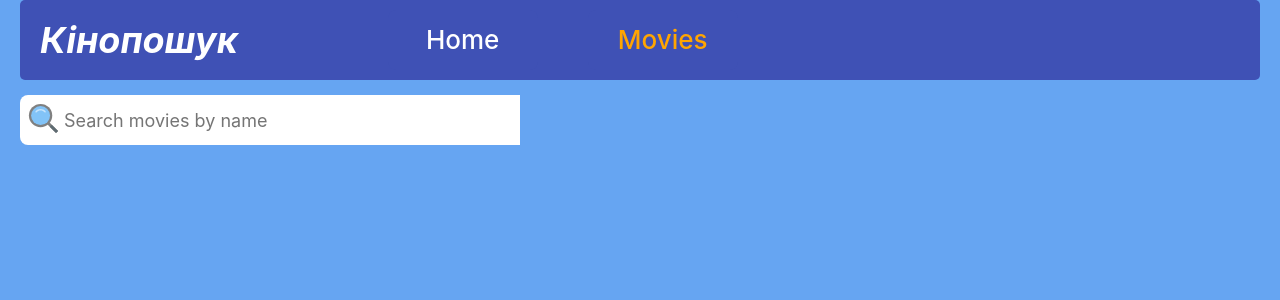
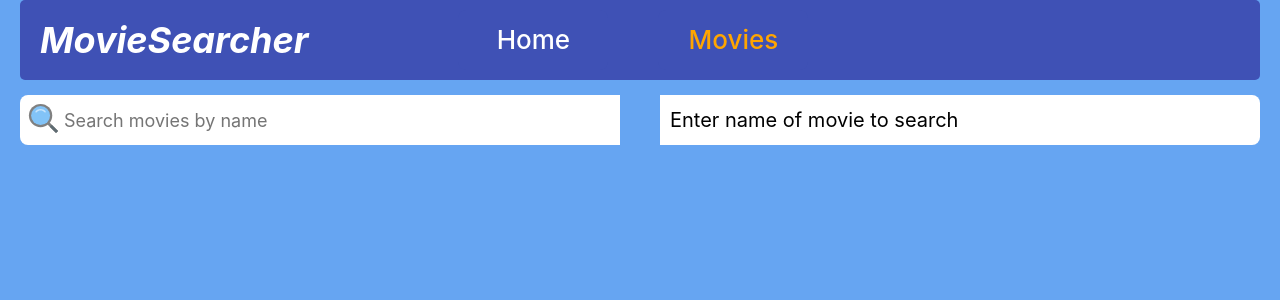
Before and after one commit to alex-neveroff/goit-react-hw-05-movies, a React (Create React App) app: page /goit-react-hw-05-movies/movies in a window 1280 px wide. Shown: the top 300 px of the page. Built offline with nearby package versions, Linux system fonts and the light colour scheme.

Commit message:
buttons prev and next, message in searchbar

```diff
--- a/src/components/Button/Button.jsx
+++ b/src/components/Button/Button.jsx
@@ -2,16 +2,17 @@ import React from 'react';
 import PropTypes from 'prop-types';
 import { LoadMoreButton } from './Button.styled';
 
-const Button = ({ onClick }) => {
+const Button = ({ onClick, name }) => {
   return (
     <LoadMoreButton type="button" onClick={onClick}>
-      Load more
+      {name}
     </LoadMoreButton>
   );
 };
 
 Button.propTypes = {
   onClick: PropTypes.func.isRequired,
+  name: PropTypes.string.isRequired,
 };
 
 export default Button;
--- a/src/components/Button/Button.styled.js
+++ b/src/components/Button/Button.styled.js
@@ -14,7 +14,6 @@ export const LoadMoreButton = styled.button`
   line-height: 24px;
   font-style: normal;
   font-weight: 500;
-  margin: 0 auto;
   width: 180px;
   height: 60px;
   color: #fff;
--- a/src/components/Layout/Layout.jsx
+++ b/src/components/Layout/Layout.jsx
@@ -7,7 +7,7 @@ const Layout = () => {
   return (
     <Container>
       <header className="header">
-        <p className="logo">Кінопошук</p>
+        <p className="logo">MovieSearcher</p>
         <nav className="navigation">
           <NavLink className="menu" to="/">
             Home
--- a/src/components/Layout/Layout.styled.js
+++ b/src/components/Layout/Layout.styled.js
@@ -74,4 +74,10 @@ export const Container = styled.div`
       color: #fff;
     }
   }
+
+  .buttons-block {
+    display: flex;
+    justify-content: center;
+    gap: 20px;
+  }
 `;
--- a/src/components/SearchForm/SearchForm.jsx
+++ b/src/components/SearchForm/SearchForm.jsx
@@ -1,11 +1,16 @@
-import React, { useState } from 'react';
+import React, { useEffect, useState } from 'react';
 import PropTypes from 'prop-types';
 import { ReactComponent as SearchIcon } from '../../icons/search.svg';
-import { SearchbarForm } from './SearchForm.styled';
+import { Searchbar } from './SearchForm.styled';
 import { Notify } from 'notiflix';
 
-const SearchForm = ({ onSubmit }) => {
+const SearchForm = ({ onSubmit, message }) => {
   const [inputQuery, setInputQuery] = useState('');
+  const [searchMessage, setSearchMessage] = useState('');
+
+  useEffect(() => {
+    setSearchMessage(message);
+  }, [message]);
 
   const handleSearch = event => {
     setInputQuery(event.currentTarget.value);
@@ -15,6 +20,7 @@ const SearchForm = ({ onSubmit }) => {
     event.preventDefault();
     if (inputQuery.trim() === '') {
       Notify.warning(`Enter something`);
+      setSearchMessage(`Enter something`);
       return;
     }
     onSubmit(inputQuery.trim());
@@ -22,7 +28,8 @@ const SearchForm = ({ onSubmit }) => {
   };
 
   return (
-    <SearchbarForm onSubmit={handleSubmit}>
+    <Searchbar>
+      <form className="searchbar-form" onSubmit={handleSubmit}>
         <button type="submit" className="searchbar-button">
           <SearchIcon width="35" height="35" />
         </button>
@@ -36,12 +43,17 @@ const SearchForm = ({ onSubmit }) => {
           value={inputQuery}
           onChange={handleSearch}
         />
-    </SearchbarForm>
+      </form>
+      <div>
+        <p className="message">{searchMessage}</p>
+      </div>
+    </Searchbar>
   );
 };
 
 SearchForm.propTypes = {
   onSubmit: PropTypes.func.isRequired,
+  message: PropTypes.string.isRequired,
 };
 
 export default SearchForm;
--- a/src/components/SearchForm/SearchForm.styled.js
+++ b/src/components/SearchForm/SearchForm.styled.js
@@ -1,12 +1,30 @@
 import styled from '@emotion/styled';
 
-export const SearchbarForm = styled.form`
+export const Searchbar = styled.div`
+  margin-bottom: 30px;
   display: flex;
+  justify-content: space-between;
   align-items: center;
-  width: 500px;
-  background-color: #fff;
-  margin-bottom: 30px;
-  border-radius: 8px;
+
+  .message {
+    display: flex;
+    align-items: center;
+    font-size: 20px;
+    padding-left: 10px;
+    width: 600px;
+    height: 50px;
+    background-color: #fff;
+    border-top-right-radius: 8px;
+    border-bottom-right-radius: 8px;
+  }
+
+  .searchbar-form {
+    display: flex;
+    align-items: center;
+    width: 600px;
+    background-color: #fff;
+    border-radius: 8px;
+  }
 
   .searchbar-button {
     display: inline-block;
--- a/src/pages/Home.jsx
+++ b/src/pages/Home.jsx
@@ -1,28 +1,37 @@
-import React, { useEffect, useState } from 'react';
+import React, { useEffect, useMemo, useState } from 'react';
 import getMovies from 'sevices/api';
 import { Notify } from 'notiflix';
 import MoviesGallery from 'components/MoviesGallery/MoviesGallery';
 import Button from 'components/Button/Button';
 import Loader from 'components/Loader/Loader';
+import { useSearchParams } from 'react-router-dom';
 
 const Home = () => {
+  const [searchParams, setSearchParams] = useSearchParams();
+  const params = useMemo(
+    () => Object.fromEntries([...searchParams]),
+    [searchParams]
+  );
+  const { page = '1' } = params;
+
   const [tradingMovies, setTradingMovies] = useState([]);
   const [loading, setLoading] = useState(false);
   const [error, setError] = useState(null);
-  const [currentPage, setCurrentPage] = useState(1);
-  const [isShowLoadMore, setIsShowLoadMore] = useState(false);
+  const [isShowPrev, setIsShowPrev] = useState(false);
+  const [isShowNext, setIsShowNext] = useState(false);
 
   useEffect(() => {
     const getTredingMovies = async () => {
       try {
         setLoading(true);
-        const { results, total_pages } = await getMovies(
+        const { results, total_pages, total_results } = await getMovies(
           'trending/movie/day',
-          currentPage
+          page
         );
 
-        setTradingMovies(prevResults => [...prevResults, ...results]);
-        showLoadMoreButton(total_pages);
+        setTradingMovies([...results]);
+        showNextButton(total_pages, total_results);
+        showPrevButton(total_results);
       } catch (error) {
         setError(error.message);
         Notify.failure(error.message);
@@ -30,16 +39,36 @@ const Home = () => {
         setLoading(false);
       }
     };
-    const showLoadMoreButton = totalPages => {
-      if (totalPages === currentPage) {
-        setIsShowLoadMore(false);
+    const showPrevButton = totalResults => {
+      if (totalResults > 0 && Number(page) > 1) {
+        setIsShowPrev(true);
         return;
       }
-      setIsShowLoadMore(true);
+      setIsShowPrev(false);
+    };
+
+    const showNextButton = (totalPages, totalResults) => {
+      if (totalResults > 0 && totalPages !== Number(page)) {
+        setIsShowNext(true);
+        return;
+      }
+      setIsShowNext(false);
     };
 
     getTredingMovies();
-  }, [currentPage]);
+  }, [page]);
+
+  const handlePrev = () => {
+    const nextPage = parseInt(page) - 1;
+    setSearchParams({ ...params, page: String(nextPage) });
+    window.scrollTo({ top: 0, behavior: 'smooth' });
+  };
+
+  const handleNext = () => {
+    const nextPage = parseInt(page) + 1;
+    setSearchParams({ ...params, page: String(nextPage) });
+    window.scrollTo({ top: 0, behavior: 'smooth' });
+  };
 
   return (
     <>
@@ -48,13 +77,14 @@ const Home = () => {
       {tradingMovies.length > 0 && (
         <MoviesGallery movies={tradingMovies} pageTitle="Trending today" />
       )}
-      {isShowLoadMore && !loading && (
-        <Button
-          onClick={() => {
-            setCurrentPage(prevPage => prevPage + 1);
-          }}
-        />
-      )}
+      <div className="buttons-block">
+        {isShowPrev && !loading && (
+          <Button onClick={handlePrev} name={'Prev page'} />
+        )}
+        {isShowNext && !loading && (
+          <Button onClick={handleNext} name={'Next page'} />
+        )}
+      </div>
     </>
   );
 };
--- a/src/pages/Movies.jsx
+++ b/src/pages/Movies.jsx
@@ -3,18 +3,23 @@ import Loader from 'components/Loader/Loader';
 import MoviesGallery from 'components/MoviesGallery/MoviesGallery';
 import SearchForm from 'components/SearchForm/SearchForm';
 import { Notify } from 'notiflix';
-import React, { useEffect, useState } from 'react';
+import React, { useEffect, useMemo, useState } from 'react';
 import { useSearchParams } from 'react-router-dom';
 import getMovies from 'sevices/api';
 
 const Movies = () => {
   const [searchParams, setSearchParams] = useSearchParams();
-  const query = searchParams.get('query') ?? '';
+  const params = useMemo(
+    () => Object.fromEntries([...searchParams]),
+    [searchParams]
+  );
+  const { query = '', page = '1' } = params;
   const [movies, setMovies] = useState([]);
   const [loading, setLoading] = useState(false);
   const [error, setError] = useState(null);
-  const [currentPage, setCurrentPage] = useState(1);
-  const [isShowLoadMore, setIsShowLoadMore] = useState(false);
+  const [isShowPrev, setIsShowPrev] = useState(false);
+  const [isShowNext, setIsShowNext] = useState(false);
+  const [message, setMessage] = useState('Enter name of movie to search');
 
   useEffect(() => {
     if (!query) return;
@@ -24,16 +29,23 @@ const Movies = () => {
         setLoading(true);
         const { results, total_results, total_pages } = await getMovies(
           'search/movie',
-          currentPage,
+          page,
           query
         );
-        if (total_results > 0) {
-          Notify.success(`Founded ${total_results} for ${query}`);
+        if (Number(page) === 1) {
+          if (total_results > 0) {
+            Notify.success(`Founded ${total_results} for "${query}"`);
+            setMessage(`Founded ${total_results} for "${query}"`);
+          } else {
+            Notify.warning(`Founded nothing for "${query}"`);
+            setMessage(`Founded nothing for "${query}"`);
+          }
         } else {
-          Notify.warning(`Founded nothing for ${query}`);
+          setMessage(`Page ${Number(page)} of ${total_pages} for "${query}"`);
         }
-        setMovies(prevResults => [...prevResults, ...results]);
-        showLoadMoreButton(total_pages);
+        setMovies([...results]);
+        showNextButton(total_pages, total_results);
+        showPrevButton(total_results);
       } catch (error) {
         setError(error.message);
         Notify.failure(error.message);
@@ -42,42 +54,62 @@ const Movies = () => {
       }
     };
 
-    const showLoadMoreButton = totalPages => {
-      if (totalPages === currentPage) {
-        setIsShowLoadMore(false);
+    const showPrevButton = totalResults => {
+      if (totalResults > 0 && Number(page) > 1) {
+        setIsShowPrev(true);
         return;
       }
-      setIsShowLoadMore(true);
+      setIsShowPrev(false);
+    };
+
+    const showNextButton = (totalPages, totalResults) => {
+      if (totalResults > 0 && totalPages !== Number(page)) {
+        setIsShowNext(true);
+        return;
+      }
+      setIsShowNext(false);
     };
 
     getMoviesByName();
-  }, [currentPage, query]);
+  }, [page, query]);
 
   const handleSubmit = inputQuery => {
     if (inputQuery.toLowerCase() === query.toLowerCase()) {
       Notify.warning(`You are already viewing images for "${query}" `);
       return;
     }
-    setSearchParams({ query: inputQuery });
+    setSearchParams({ query: inputQuery, page: '1' });
     setMovies([]);
-    setCurrentPage(1);
+  };
+
+  const handlePrev = () => {
+    const nextPage = parseInt(page) - 1;
+    setSearchParams({ ...params, page: String(nextPage) });
+    window.scrollTo({ top: 0, behavior: 'smooth' });
+  };
+
+  const handleNext = () => {
+    const nextPage = parseInt(page) + 1;
+    setSearchParams({ ...params, page: String(nextPage) });
+    window.scrollTo({ top: 0, behavior: 'smooth' });
   };
 
   return (
     <>
-      <SearchForm onSubmit={handleSubmit} />
+      <SearchForm onSubmit={handleSubmit} message={message} />
       {loading && <Loader />}
       {Boolean(error !== null) && <p>Error: {error}</p>}
       {movies.length > 0 && (
         <MoviesGallery movies={movies} pageTitle={`Movies for "${query}"`} />
       )}
-      {isShowLoadMore && !loading && (
-        <Button
-          onClick={() => {
-            setCurrentPage(prevPage => prevPage + 1);
-          }}
-        />
-      )}
+      <div className="buttons-block">
+        {isShowPrev && !loading && (
+          <Button onClick={handlePrev} name={'Prev page'} />
+        )}
+        {isShowNext && !loading && (
+          <Button onClick={handleNext} name={'Next page'} />
+        )}
+      </div>
     </>
   );
 };
```
Lines whose indentation alone changed are shown as unchanged.
